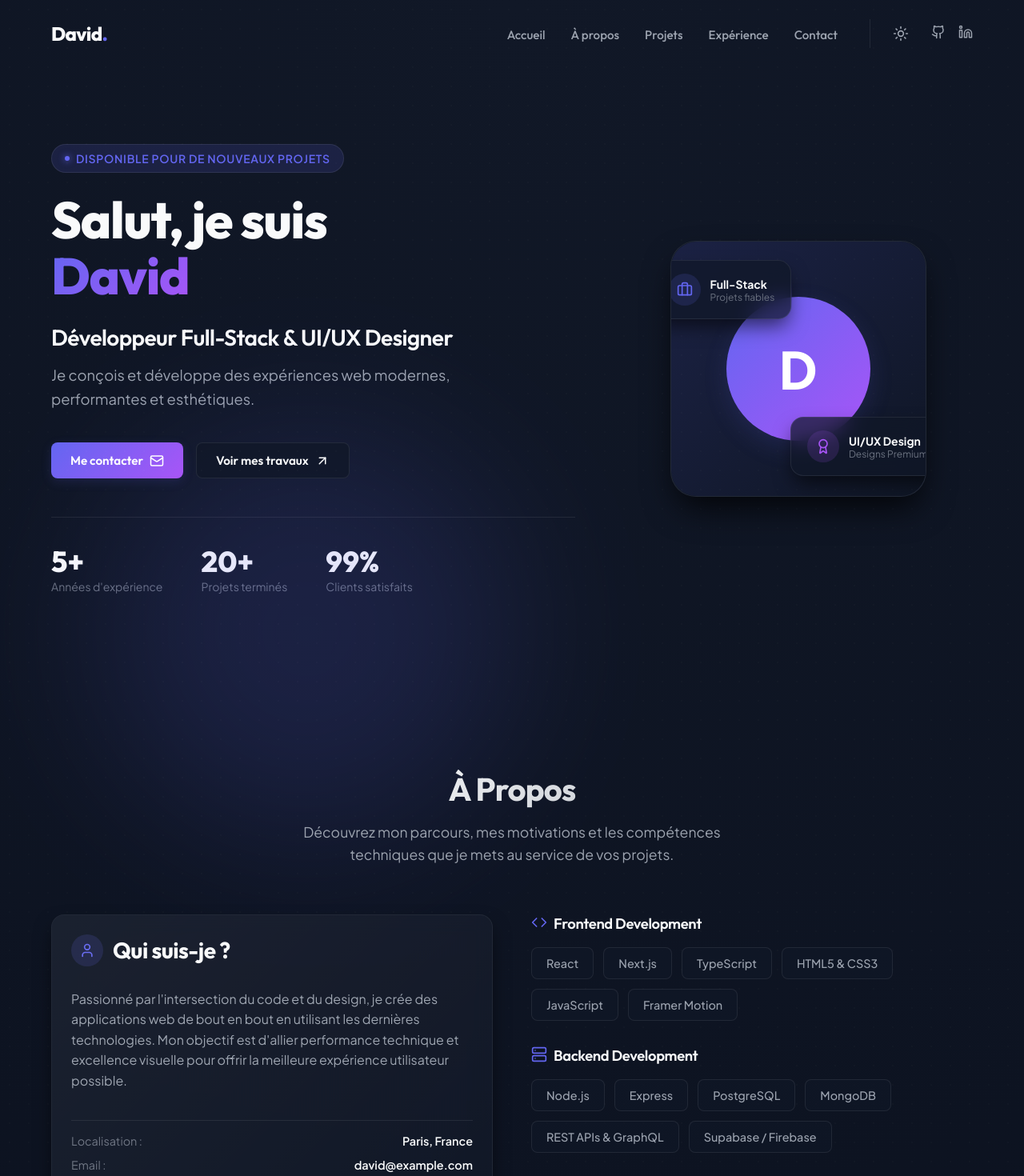
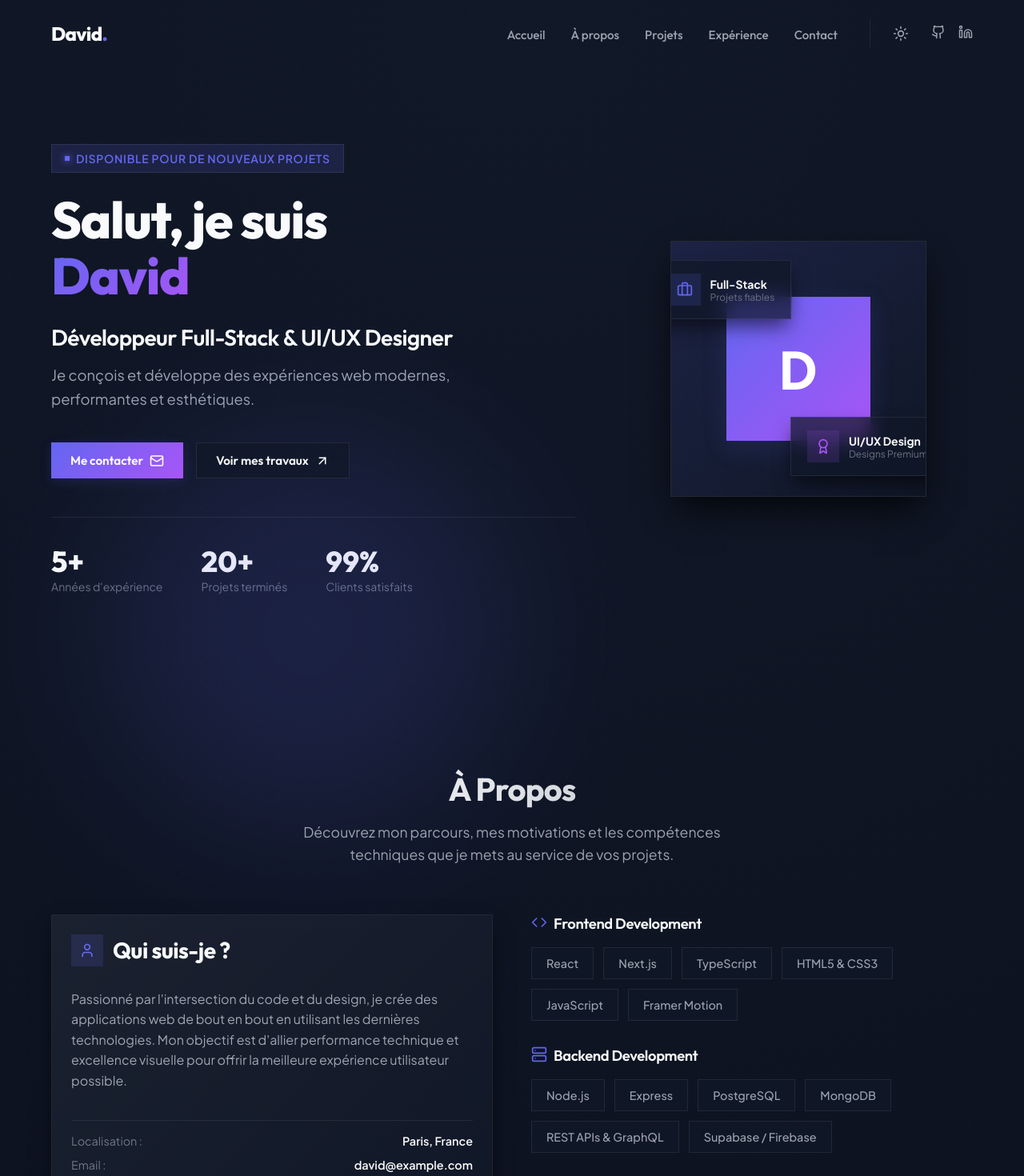
Before and after one commit to davidfirstassoue/portfolio-officiel, a Next.js app: page / in a window 1280 px wide. Shown: the top 1470 px of the page at 80% size. Built offline with nearby package versions, Linux system fonts and the light colour scheme.

Commit message:
Design update: Enforce no-border-radius constraint throughout UI

```diff
--- a/src/app/globals.css
+++ b/src/app/globals.css
@@ -30,10 +30,10 @@
   --shadow-md: 0 12px 24px -4px rgba(0, 0, 0, 0.6);
   --shadow-lg: 0 20px 40px -8px rgba(0, 0, 0, 0.8);
 
-  --radius-sm: 8px;
-  --radius-md: 16px;
-  --radius-lg: 24px;
-  --radius-xl: 32px;
+  --radius-sm: 0px;
+  --radius-md: 0px;
+  --radius-lg: 0px;
+  --radius-xl: 0px;
 
   --transition-fast: 0.2s cubic-bezier(0.4, 0, 0.2, 1);
   --transition-normal: 0.3s cubic-bezier(0.4, 0, 0.2, 1);
@@ -266,7 +266,7 @@ a {
 
 ::-webkit-scrollbar-thumb {
   background: var(--border-color);
-  border-radius: 4px;
+  border-radius: 0;
 }
 
 ::-webkit-scrollbar-thumb:hover {
@@ -372,7 +372,7 @@ a {
   color: var(--text-secondary);
   cursor: pointer;
   padding: 8px;
-  border-radius: 50%;
+  border-radius: 0;
   display: flex;
   align-items: center;
   justify-content: center;
@@ -507,7 +507,7 @@ a {
   color: var(--primary);
   border: 1px solid var(--border-color);
   padding: 8px 16px;
-  border-radius: 9999px;
+  border-radius: 0;
   font-size: 0.875rem;
   font-weight: 600;
   margin-bottom: 24px;
@@ -518,7 +518,7 @@ a {
 .hero-badge-dot {
   width: 6px;
   height: 6px;
-  border-radius: 50%;
+  border-radius: 0;
   background: var(--primary);
   box-shadow: 0 0 8px var(--primary);
 }
@@ -613,7 +613,7 @@ a {
 .hero-avatar-placeholder {
   width: 180px;
   height: 180px;
-  border-radius: 50%;
+  border-radius: 0;
   background: linear-gradient(135deg, var(--primary) 0%, var(--secondary) 100%);
   display: flex;
   align-items: center;
@@ -646,7 +646,7 @@ a {
 .floating-card-icon {
   width: 40px;
   height: 40px;
-  border-radius: 50%;
+  border-radius: 0;
   background: var(--secondary-glow);
   color: var(--secondary);
   display: flex;
@@ -761,7 +761,7 @@ a {
   border: 1px solid var(--border-color);
   color: var(--text-secondary);
   padding: 10px 20px;
-  border-radius: 9999px;
+  border-radius: 0;
   font-size: 0.9rem;
   font-weight: 600;
   cursor: pointer;
@@ -863,7 +863,7 @@ a {
   border: 1px solid var(--border-color);
   color: var(--text-secondary);
   padding: 4px 10px;
-  border-radius: 6px;
+  border-radius: 0;
   font-size: 0.75rem;
   font-weight: 600;
 }
@@ -924,7 +924,7 @@ a {
   top: 10px;
   width: 16px;
   height: 16px;
-  border-radius: 50%;
+  border-radius: 0;
   background: var(--bg-color);
   border: 4px solid var(--primary);
   z-index: 2;
@@ -971,7 +971,7 @@ a {
   font-weight: 500;
   background: var(--border-color);
   padding: 6px 12px;
-  border-radius: 9999px;
+  border-radius: 0;
   align-self: flex-start;
 }
 
@@ -1000,7 +1000,7 @@ a {
   color: var(--primary);
   border: 1px solid rgba(99, 102, 241, 0.2);
   padding: 4px 10px;
-  border-radius: 6px;
+  border-radius: 0;
   font-size: 0.75rem;
   font-weight: 600;
 }
@@ -1086,7 +1086,7 @@ a {
 .social-circle-btn {
   width: 44px;
   height: 44px;
-  border-radius: 50%;
+  border-radius: 0;
   background: var(--surface-color);
   border: 1px solid var(--border-color);
   color: var(--text-secondary);
```
